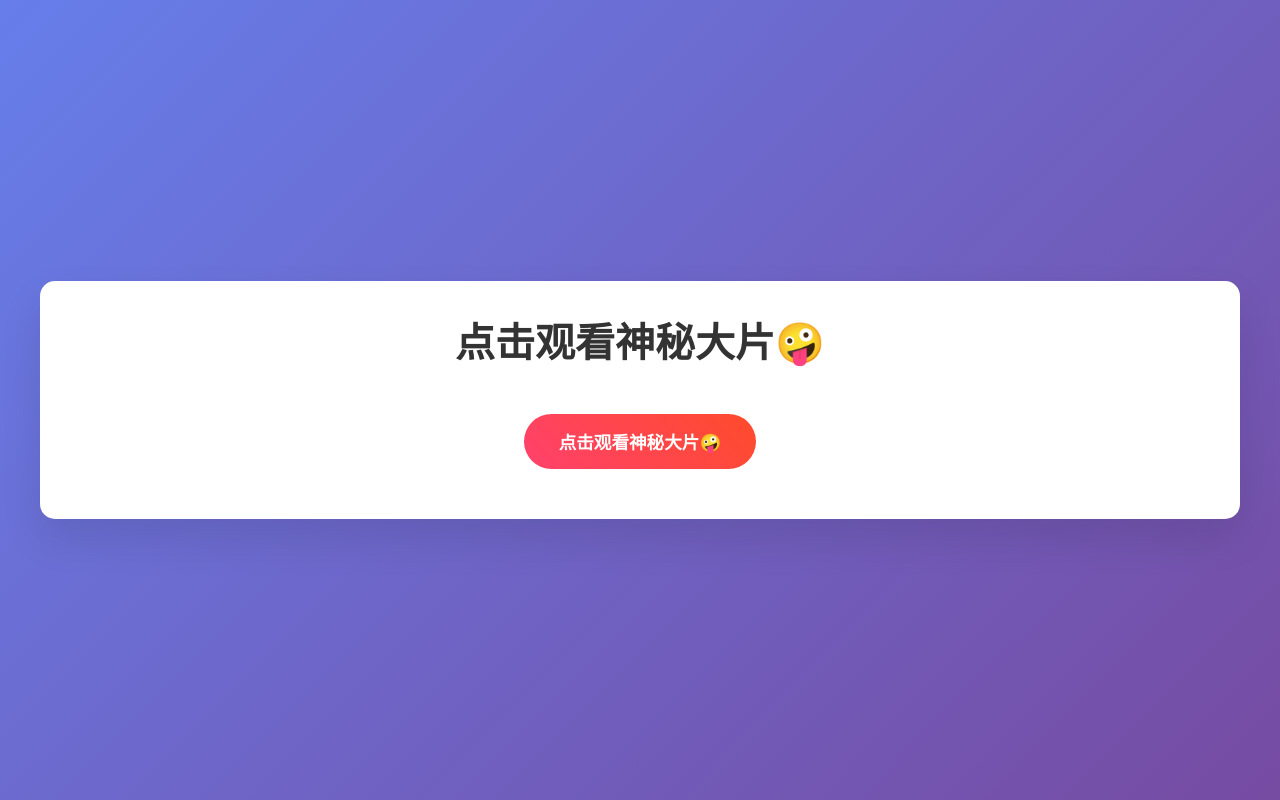
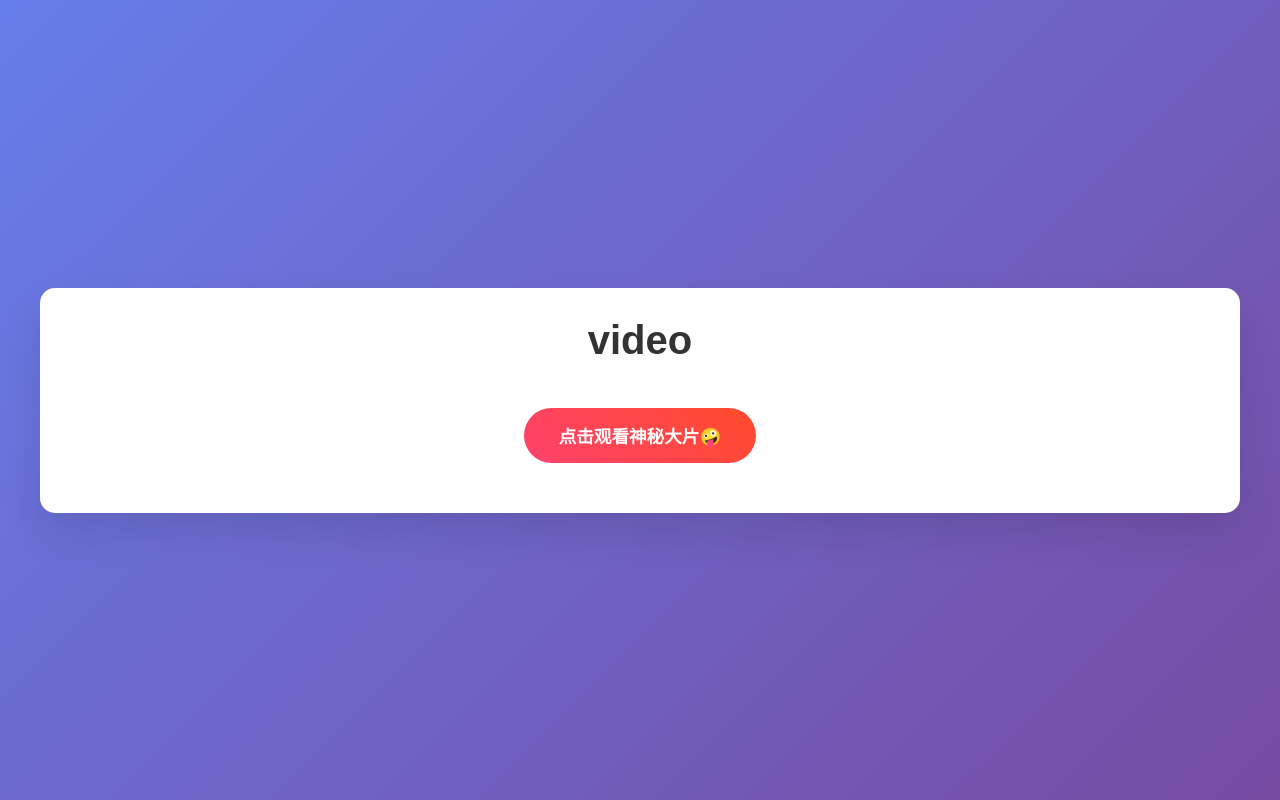
Before and after one commit to DuoJiuBetter/DuoJiuBetter.github.io, a plain HTML site: page index.html in a window 1280 px wide. Drawn offline with Linux system fonts and the light colour scheme.

Commit message:
Update index.html

```diff
--- a/index.html
+++ b/index.html
@@ -207,7 +207,7 @@
 </head>
 <body>
     <div class="container">
-        <h1>点击观看神秘大片🤪</h1>
+        <h1>video</h1>
         <button class="play-btn" onclick="initVideo()">点击观看神秘大片🤪</button>
 
         <div class="loading" id="loading">
```
